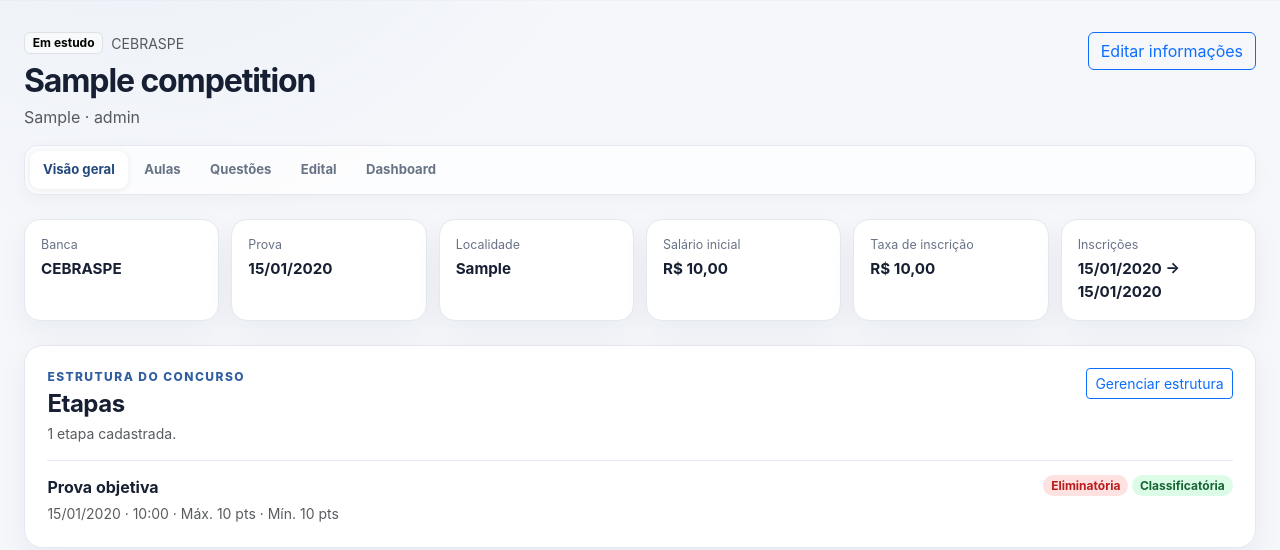
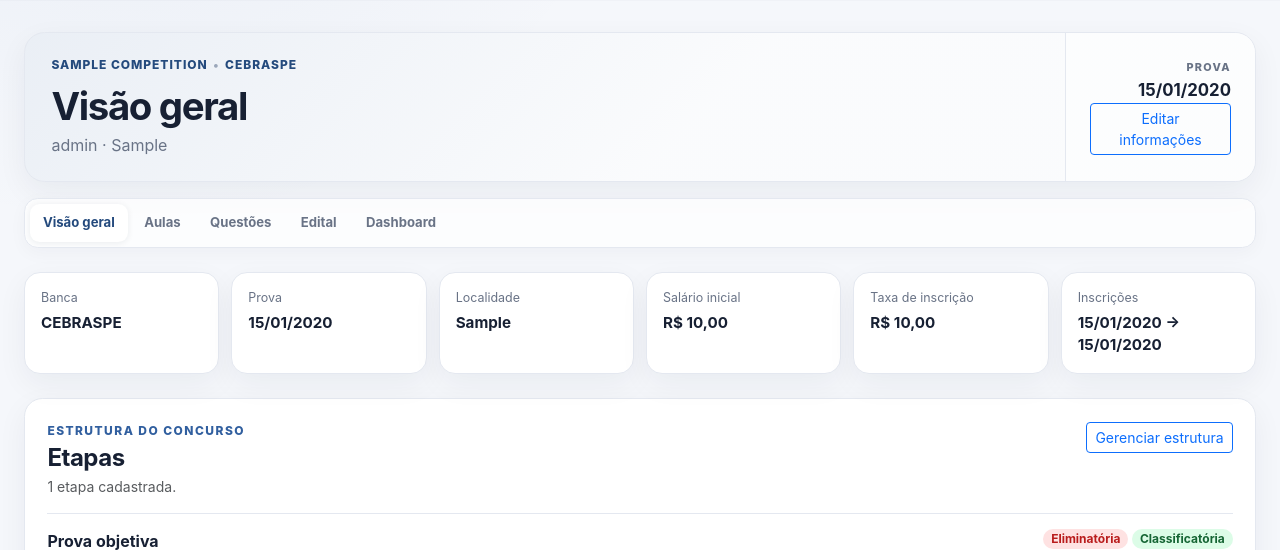
Before and after one commit to clice/concurso-study-manager, a Django app: page /concursos/1/ in a window 1280 px wide. Shown: the part 73-623 px from the top of the page. Run offline with Django 5.2, Linux system fonts and the light colour scheme; data comes from the database, SQL or seed files in the repository; tables that the repository leaves empty hold one stand-in row (values such as "Sample post").

Commit message:
ui: align competition screens with dashboard

```diff
--- a/templates/competitions/competition_detail.html
+++ b/templates/competitions/competition_detail.html
@@ -4,18 +4,8 @@
 {% block title %}{{ competition.name }} | Concurso Study Manager{% endblock %}
 
 {% block content %}
-<div class="page-heading mb-3">
-    <div>
-        <div class="d-flex align-items-center gap-2 mb-2">
-            <span class="badge text-bg-light border">{{ competition.get_status_display }}</span>
-            {% if competition.board %}<span class="small text-body-secondary">{{ competition.board.acronym }}</span>{% endif %}
-        </div>
-        <h1 class="h2 mb-1">{{ competition.name }}</h1>
-        <p class="text-body-secondary mb-0">{{ competition.organization }} · {{ competition.role }}</p>
-    </div>
-    <a class="btn btn-outline-primary" href="{% url 'competitions:edit' competition.pk %}">Editar informações</a>
-</div>
-
+{% url 'competitions:edit' competition.pk as hero_action_url %}
+{% include "competitions/competition_page_hero.html" with hero_title="Visão geral" hero_action_url=hero_action_url hero_action_label="Editar informações" hero_action_class="btn-outline-primary" %}
 {% include "competitions/competition_nav.html" %}
 
 <div class="summary-grid mb-4">
```
